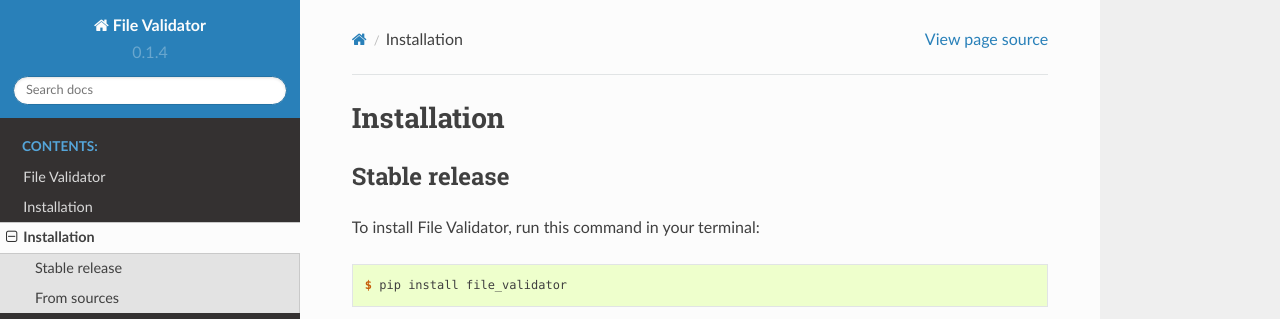
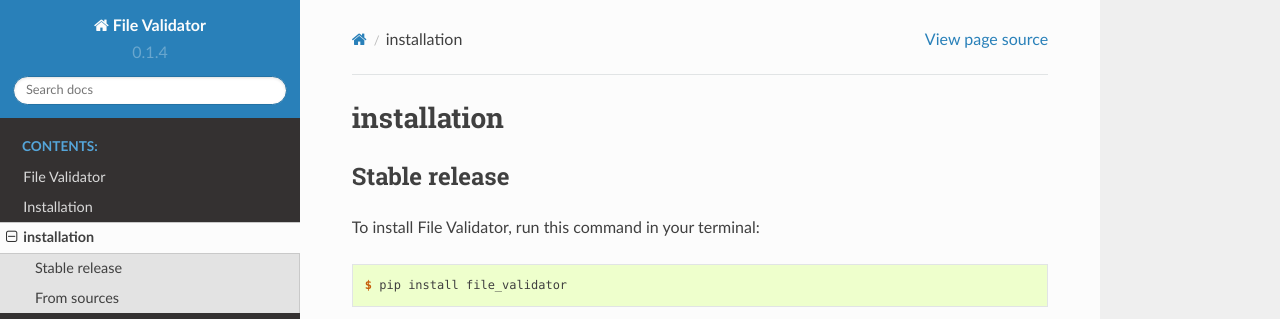
Before and after one commit to file-validator/file-validator, a Sphinx documentation site: the page built from docs/installation.rst, in a window 1280 px wide and 900 px high. Shown: the top 319 px of the window. Built offline with Sphinx 7.4.7 and the Read the Docs theme 2.0.0, drawn with Linux system fonts in a browser that asks for light colours.

```diff
--- a/docs/installation.rst
+++ b/docs/installation.rst
@@ -1,8 +1,8 @@
 .. highlight:: shell
 
-============
-Installation
-============
+====================================
+installation
+====================================
 
 
 Stable release
```
